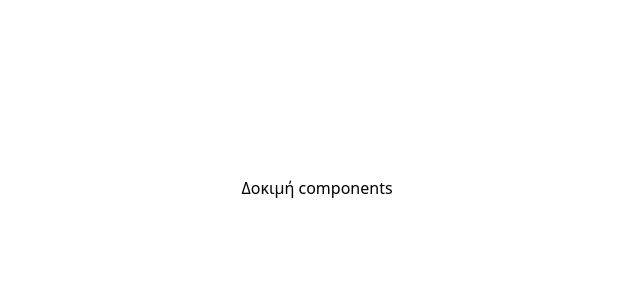
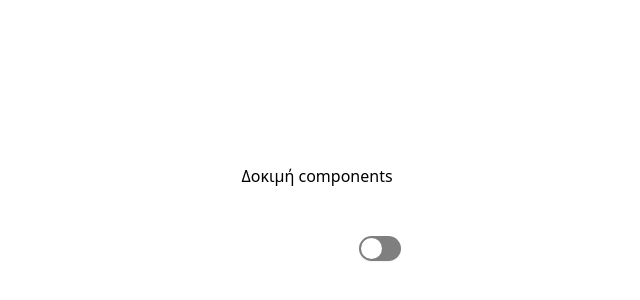
Before and after one commit to NikosKouroumpetsis/stem-ui, a Nuxt app: page / in a window 1280 px wide. Shown: the part 188-488 px from the top of the page, without its empty margins (323-963 px from the left). Built offline with nearby package versions, Linux system fonts and the light colour scheme.

Commit message:
baseSwitch

```diff
--- /dev/null
+++ b/packages/Base/BaseSwitch/BaseSwitch.vue
@@ -0,0 +1,127 @@
+<script lang="ts">
+import type { InjectionKey, Ref } from "vue";
+
+export const SWITCH_INJECTION_KEY =
+  Symbol() as InjectionKey<SwitchProvideValue>;
+
+export interface SwitchProvideValue {
+  checked?: Ref<boolean>;
+  toggleCheck: () => void;
+  disabled: Ref<boolean>;
+}
+</script>
+
+<script setup lang="ts">
+import { computed, provide, toRefs } from "vue";
+
+import { Primitive, usePrimitiveElement } from "../../Core/primitive";
+import { BaseSwitchProps, BaseSwitchEmits } from "./types";
+
+const props = withDefaults(defineProps<BaseSwitchProps>(), {
+  as: "button",
+  asChild: false,
+  disabled: false,
+  defaultOpen: false,
+  value: "on",
+});
+const emit = defineEmits<BaseSwitchEmits>();
+const { disabled } = toRefs(props);
+
+function useCustomVModel(
+  props: any,
+  propName: string,
+  emit: Function,
+  options: any
+) {
+  const modelRef = ref(props[propName] ?? options.defaultValue);
+
+  watch(
+    () => props[propName],
+    (newVal) => {
+      if (newVal !== modelRef.value) {
+        modelRef.value = newVal;
+      }
+    },
+    { immediate: true }
+  );
+
+  watch(modelRef, (newVal) => {
+    if (newVal !== props[propName]) {
+      emit(`update:${propName}`, newVal);
+    }
+  });
+
+  return modelRef;
+}
+
+const checked = useCustomVModel(props, "checked", emit, {
+  defaultValue: props.defaultChecked,
+});
+
+function toggleCheck() {
+  if (disabled.value) return;
+
+  checked.value = !checked.value;
+}
+
+const { primitiveElement, currentElement } = usePrimitiveElement();
+// We set this to true by default so that events bubble to forms without JS (SSR)
+const isFormControl = computed(() =>
+  currentElement.value ? Boolean(currentElement.value.closest("form")) : true
+);
+const ariaLabel = computed(() =>
+  props.id && currentElement.value
+    ? (document.querySelector(`[for=${props.id}]`) as HTMLLabelElement)
+        ?.innerText
+    : undefined
+);
+
+provide<SwitchProvideValue>(SWITCH_INJECTION_KEY, {
+  checked,
+  toggleCheck,
+  disabled,
+});
+</script>
+
+<template>
+  <Primitive
+    v-bind="$attrs"
+    :id="id"
+    ref="primitiveElement"
+    role="switch"
+    :type="as === 'button' ? 'button' : undefined"
+    :value="value"
+    :aria-label="$attrs['aria-label'] || ariaLabel"
+    :aria-checked="checked"
+    :aria-required="required"
+    :data-state="checked ? 'checked' : 'unchecked'"
+    :data-disabled="disabled ? '' : undefined"
+    :as-child="asChild"
+    :as="as"
+    :disabled="disabled"
+    @click="toggleCheck"
+    @keydown.enter.prevent="toggleCheck"
+  >
+    <slot />
+  </Primitive>
+
+  <input
+    v-if="isFormControl"
+    :checked="checked"
+    type="checkbox"
+    :name="name"
+    tabindex="-1"
+    aria-hidden
+    :disabled="disabled"
+    :required="required"
+    :data-state="checked ? 'checked' : 'unchecked'"
+    :data-disabled="disabled ? '' : undefined"
+    :style="{
+      transform: 'translateX(-100%)',
+      position: 'absolute',
+      pointerEvents: 'none',
+      opacity: 0,
+      margin: 0,
+    }"
+  />
+</template>
--- /dev/null
+++ b/packages/Base/BaseSwitch/BaseSwitchThumb.vue
@@ -0,0 +1,23 @@
+<script setup lang="ts">
+import { inject } from "vue";
+import {
+  SWITCH_INJECTION_KEY,
+  type SwitchProvideValue,
+} from "./BaseSwitch.vue";
+import { Primitive } from "../../Core/primitive";
+import { BaseSwitchThumbProps } from "./types";
+
+withDefaults(defineProps<BaseSwitchThumbProps>(), { as: "span" });
+const injectedValue = inject<SwitchProvideValue>(SWITCH_INJECTION_KEY);
+</script>
+
+<template>
+  <Primitive
+    :data-state="injectedValue?.checked?.value ? 'checked' : 'unchecked'"
+    :data-disabled="injectedValue?.disabled.value ? '' : undefined"
+    :as-child="asChild"
+    :as="as"
+  >
+    <slot />
+  </Primitive>
+</template>
--- /dev/null
+++ b/packages/Base/BaseSwitch/index.ts
@@ -0,0 +1,8 @@
+export { default as BaseSwitch } from "./BaseSwitch.vue";
+export { default as BaseSwitchThumb } from "./BaseSwitchThumb.vue";
+
+export type {
+  BaseSwitchProps,
+  BaseSwitchEmits,
+  BaseSwitchThumbProps,
+} from "./types";
--- /dev/null
+++ b/packages/Base/BaseSwitch/types.ts
@@ -0,0 +1,17 @@
+import { type PrimitiveProps } from "../../Core/primitive/index";
+
+export interface BaseSwitchProps extends PrimitiveProps {
+  defaultChecked?: boolean;
+  checked?: boolean;
+  disabled?: boolean;
+  required?: boolean;
+  name?: string;
+  id?: string;
+  value?: string;
+}
+
+export type BaseSwitchEmits = {
+  "update:checked": [payload: boolean];
+};
+
+export interface BaseSwitchThumbProps extends PrimitiveProps {}
--- a/pages/index.vue
+++ b/pages/index.vue
@@ -1,10 +1,29 @@
 <template>
   <div class="flex flex-col justify-center items-center min-h-screen">
     <div class="mb-12 flex justify-center">Δοκιμή components</div>
+    <div class="flex gap-2 items-center">
+      <label
+        className="text-white text-[15px] leading-none pr-[15px] select-none"
+        for="airplane-mode"
+      >
+        Airplane mode
+      </label>
+      <BaseSwitch
+        id="airplane-mode"
+        v-model:checked="switchState"
+        class="w-[42px] h-[25px] focus-within:outline focus-within:outline-black flex bg-black/50 shadow-sm rounded-full relative data-[state=checked]:bg-black cursor-default"
+      >
+        <BaseSwitchThumb
+          class="block w-[21px] h-[21px] my-auto bg-white shadow-sm rounded-full transition-transform duration-100 translate-x-0.5 will-change-transform data-[state=checked]:translate-x-[19px]"
+        />
+      </BaseSwitch>
+    </div>
   </div>
 </template>
 
 <script setup lang="ts">
+import { BaseSwitch, BaseSwitchThumb } from "../packages/Base/BaseSwitch";
+const switchState = ref(false);
 watchEffect(() => {
   console.log();
 });
```
